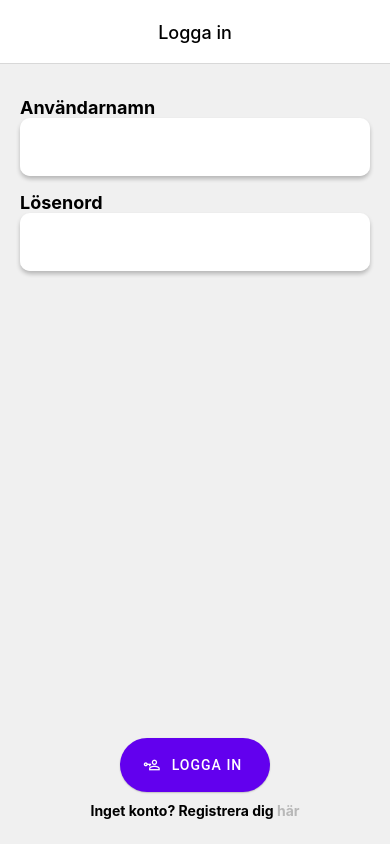
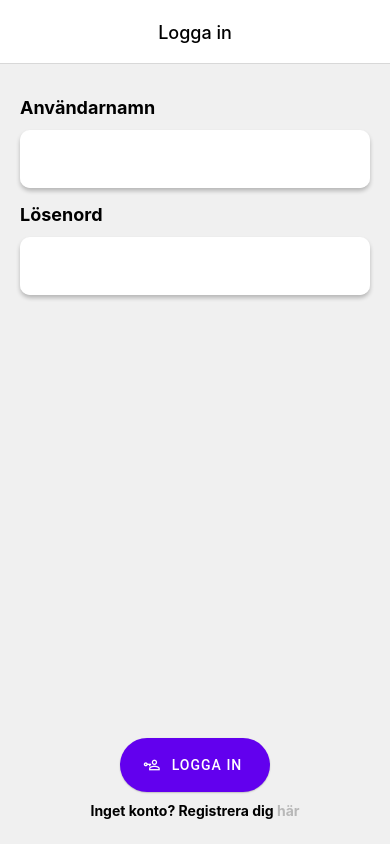
Before and after one commit to KSigurd/KROLF-household-app, a React Native app: screen / in a window 390 px wide. Built offline with nearby package versions, Linux system fonts and the light colour scheme.

Commit message:
Changed margin for more spacing between boxes and title

```diff
--- a/components/ThemedTextInput.tsx
+++ b/components/ThemedTextInput.tsx
@@ -59,6 +59,7 @@ const styles = StyleSheet.create({
     fontWeight: "bold",
   },
   surface: {
+    marginTop: 12,
     backgroundColor: "#f2f2f2",
     borderRadius: 10,
     elevation: 4,
```
